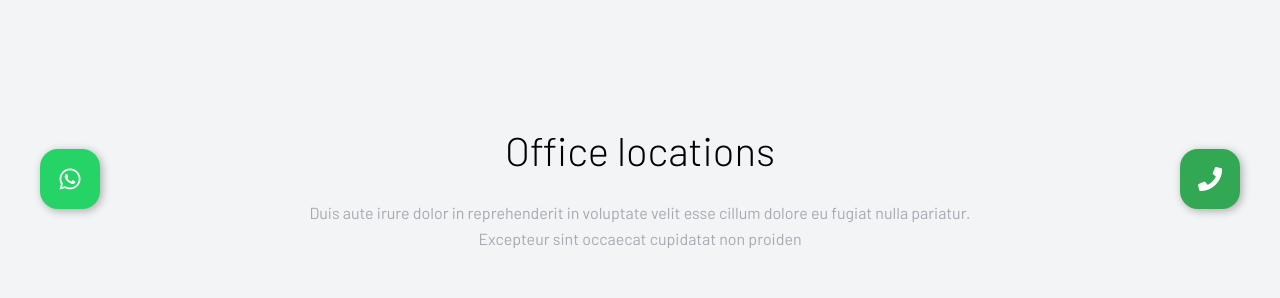
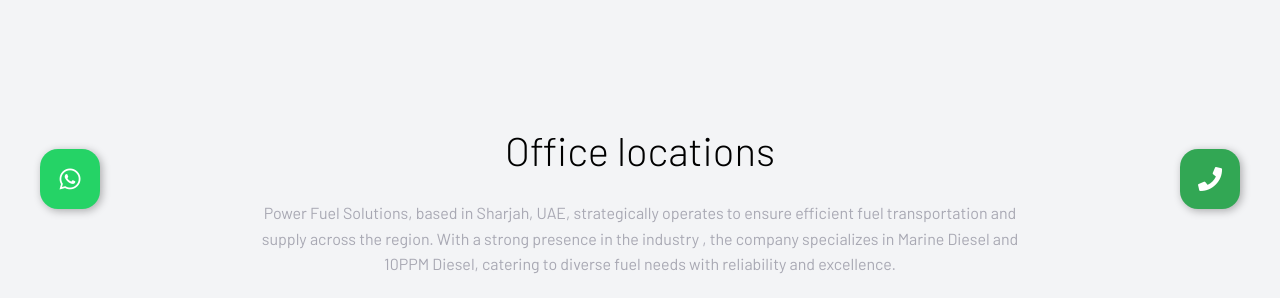
Before and after one commit to muhdashique/PULproject, a Django app: page /contact in a window 1280 px wide. Shown: the part 551-849 px from the top of the page. Run offline with Django 4.2, Linux system fonts and the light colour scheme; some libraries are stand-ins or nearby versions.

Commit message:
latest updation

```diff
--- a/pulapp/models.py
+++ b/pulapp/models.py
@@ -3,7 +3,6 @@
 # Create your models here.
 
 
-from django.db import models
 
 class FuelRate(models.Model):
     country = models.CharField(max_length=100)
@@ -16,7 +15,6 @@
 
 
 
-from django.db import models
 
 class GalleryImage(models.Model):
     title = models.CharField(max_length=100)
--- a/pulapp/templates/contact.html
+++ b/pulapp/templates/contact.html
@@ -399,9 +399,8 @@
         <div class="container">
             <h2 class="section-title" style="color: black;">Office locations</h2>
             <p class="section-description">
-                Duis aute irure dolor in reprehenderit in voluptate velit esse cillum dolore eu fugiat nulla pariatur.
-                <br>
-                Excepteur sint occaecat cupidatat non proiden
+              Power Fuel Solutions, based in Sharjah, UAE, strategically operates to ensure efficient fuel transportation and supply across the region. With a strong presence in the industry , the company specializes in Marine Diesel and 10PPM Diesel, catering to diverse fuel needs with reliability and excellence.
+
             </p>
 
             <div class="office-grid">
@@ -474,19 +473,18 @@
             <div class="info-item">
               <img src="https://cdn-icons-png.flaticon.com/512/0/619.png" alt="Location icon" />
               <div>
-                <strong>Location</strong><br>
+                <strong> Office Location</strong><br>
                 PB No : 22 Sharjah, UAE
               </div>
             </div>
 
-            <!-- <div class="info-item">
-              <img src="https://static-00.iconduck.com/assets.00/clock-icon-2048x2048-z0yogz9m.png" alt="Clock icon" />
+            <div class="info-item">
+              <img src="https://cdn-icons-png.flaticon.com/512/0/619.png" alt="Location icon" />
               <div>
-                <strong>Business Hours</strong><br>
-                <span class="business-hours">Mon - Fri ..... 10 am - 8 pm<br>
-                Sat, Sun ..... Closed</span>
+                <strong>Our Service Location</strong><br>
+                Saudi Arabia, Dubai <br>Oman, Qatar
               </div>
-            </div> -->
+            </div>
           </div>
 
           <div class="container mt-4">
--- a/pulapp/templates/gallery.html
+++ b/pulapp/templates/gallery.html
@@ -405,13 +405,13 @@
 
         <div class="food-grid">
             <div class="food-item">
-                <img src="https://media.istockphoto.com/id/1406716247/photo/twilight-scene-of-tank-oil-refinery-plant-and-tower-column-of-petrochemistry.jpg?s=612x612&w=0&k=20&c=RVLF9FnUaJ1Wt7lIfFB8K4ou00Zzb0TAgCHMEFsztQE=" alt="Food 1">
+                <img src="{% static 'images\truck fuel.jpg' %}" alt="Food 1">
             </div>
             <div class="food-item">
                 <img src="https://media.istockphoto.com/id/485535398/photo/factories.jpg?s=612x612&w=0&k=20&c=Zyo_CWqOqTlFsPeSaHAZj3kJeGbA2Qa3VnsmyBtowVI=" alt="Food 2">
             </div>
             <div class="food-item">
-                <img src="https://www.houstoninjurylawyer.com/wp-content/uploads/2024/08/Two-Workers-at-an-Oil-Refinery.-Oil-Refineries-in-the-U.S.png" alt="Food 3">
+                <img src="{% static 'D:\IMC project\pulproject\pulproject\static\images\fueltruck on road.webp' %}" alt="Food 3">
             </div>
         </div>
 
--- a/pulapp/templates/index.html
+++ b/pulapp/templates/index.html
@@ -697,7 +697,7 @@
 <section class="clean-energy-section">
   <div class="content-wrapper">
     <h2 class="title">Who We Are</h2>
-    <p class="description">Power Used Lubricants has been a prominent player in the field of power-used lubricants in the UAE since 2009. We specialize in supplying high-quality lubricants to renowned establishments and prestigious projects. Over the years, we have established ourselves as one of the most reliable suppliers of power-used lubricants, offering products that meet the highest standards of performance and reliability.</p>
+    <p class="description">Power Used Lubricants has been a prominent player in the field of power-used lubricants in the UAE. We specialize in supplying high-quality lubricants to renowned establishments and prestigious projects. Over the years, we have established ourselves as one of the most reliable suppliers of power-used lubricants, offering products that meet the highest standards of performance and reliability.</p>
     <a href="{% url 'about' %}" class="learn-more-btn">LEARN MORE</a>
   </div>
   <div class="image-wrapper">
--- a/pulproject/settings.py
+++ b/pulproject/settings.py
@@ -32,7 +32,7 @@
 
 ALLOWED_HOSTS = ['powerusedlubricants.com','www.powerusedlubricants.com']
 # 'powerusedlubricants.com','www.powerusedlubricants.com'
-# ALLOWED_HOSTS = ['127.0.0.1', 'localhost', 'your-domain.com']
+ALLOWED_HOSTS = ['127.0.0.1', 'localhost', 'your-domain.com']
 
 # Application definition
 
```
Also changed, not shown: pulapp/forms.py (+3 -6 lines), pulapp/templates/about.html (+5 -5 lines), pulapp/views.py (+13 -18 lines), static/images/fueltruck on road.webp (added), static/images/truck fuel.jpg (added).
